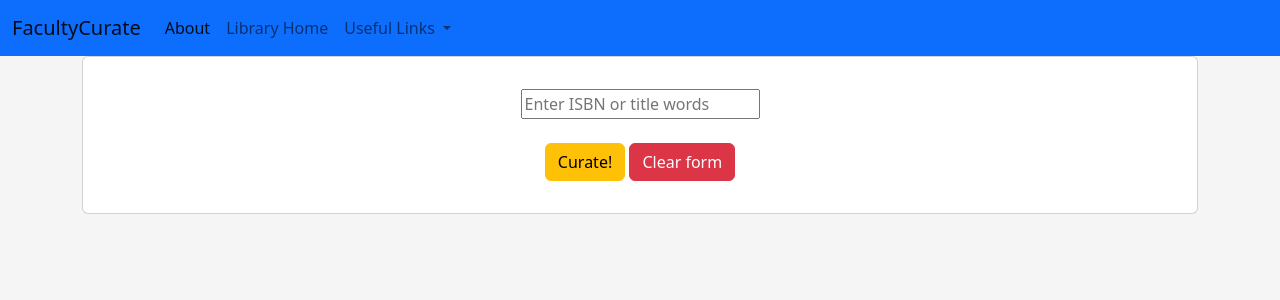
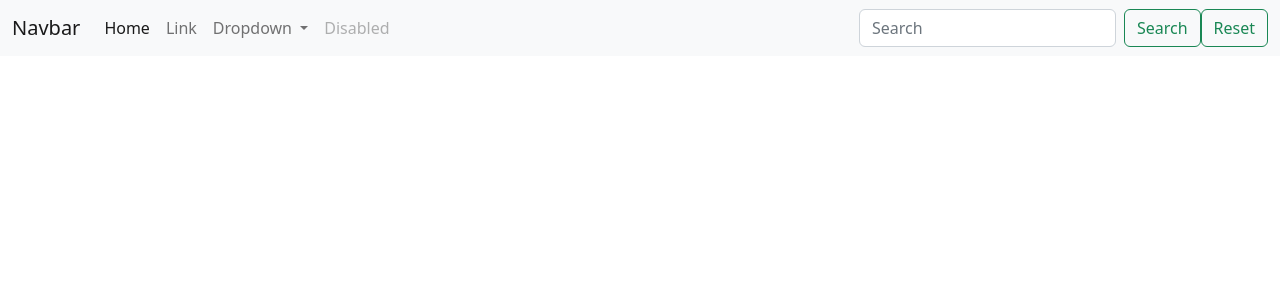
Before and after one commit to billthelibrarian/faculty-curate, a Flask app: template templates/index.html in a window 1280 px wide. Shown: the top 300 px of the page. Run offline with Flask 2, Linux system fonts and the light colour scheme; the template is opened without the code that fills it, so the values that code supplies are empty; some libraries are stand-ins or nearby versions.

Commit message:
Refactoring search query with js logic

```diff
--- /dev/null
+++ b/app.py
@@ -0,0 +1,36 @@
+# Flask app
+
+# Dependencies
+
+from flask import Flask, render_template, redirect
+
+# Instantiate flask app
+
+app = Flask(__name__)
+
+
+# Flask routes
+
+@app.route("/")
+def index():
+
+
+
+    return render_template("index.html")
+
+@app.route("/search")
+def search():
+
+
+
+    return redirect("/", code=302)
+
+@app.route("/results")
+def results():
+
+
+
+    return redirect("/", code=302)
+
+if __name__ == "__main__":
+    app.run(host="127.0.0.1", port=8080, debug=True)
--- /dev/null
+++ b/static/js/logic.js
@@ -0,0 +1,36 @@
+
+// react to search button click
+
+        // validate input box terms
+
+
+
+// react to reset button click
+
+        // clear input box
+
+function clearMainSearchBox() {
+        document.getElementById("main-search-box").value == "";
+
+}
+
+
+
+
+
+
+// display table in div id=results-table
+
+
+
+
+function makeDataTable() {
+        console.log("TEST");
+
+        let btn = document.getElementById("search-button");
+        btn.addEventListener("click", function handleClick() {
+                let searchTerms = document.getElementById("main-search-box").value;
+                console.log(searchTerms);
+        });
+
+    }
--- a/templates/index.html
+++ b/templates/index.html
@@ -1,9 +1,67 @@
-<!-- index.html -->
-
-{% extends "base.html" %}
-
-{% block body %}
+<!doctype html>
+<html lang="en">
+  <head>
+    <meta charset="utf-8">
+    <meta name="viewport" content="width=device-width, initial-scale=1">
+    <title>Bootstrap demo</title>
+    <link href="https://cdn.jsdelivr.net/npm/bootstrap@5.2.2/dist/css/bootstrap.min.css" rel="stylesheet" integrity="sha384-Zenh87qX5JnK2Jl0vWa8Ck2rdkQ2Bzep5IDxbcnCeuOxjzrPF/et3URy9Bv1WTRi" crossorigin="anonymous">
+  </head>
+  <body>
+    <nav class="navbar navbar-expand-lg bg-light">
+        <div class="container-fluid">
+          <a class="navbar-brand" href="#">Navbar</a>
+          <button class="navbar-toggler" type="button" data-bs-toggle="collapse" data-bs-target="#navbarSupportedContent" aria-controls="navbarSupportedContent" aria-expanded="false" aria-label="Toggle navigation">
+            <span class="navbar-toggler-icon"></span>
+          </button>
+          <div class="collapse navbar-collapse" id="navbarSupportedContent">
+            <ul class="navbar-nav me-auto mb-2 mb-lg-0">
+              <li class="nav-item">
+                <a class="nav-link active" aria-current="page" href="#">Home</a>
+              </li>
+              <li class="nav-item">
+                <a class="nav-link" href="#">Link</a>
+              </li>
+              <li class="nav-item dropdown">
+                <a class="nav-link dropdown-toggle" href="#" role="button" data-bs-toggle="dropdown" aria-expanded="false">
+                  Dropdown
+                </a>
+                <ul class="dropdown-menu">
+                  <li><a class="dropdown-item" href="#">Action</a></li>
+                  <li><a class="dropdown-item" href="#">Another action</a></li>
+                  <li><hr class="dropdown-divider"></li>
+                  <li><a class="dropdown-item" href="#">Something else here</a></li>
+                </ul>
+              </li>
+              <li class="nav-item">
+                <a class="nav-link disabled">Disabled</a>
+              </li>
+            </ul>
+            <form class="d-flex" role="search">
+              <input class="form-control me-2" type="search" placeholder="Search" aria-label="Search" id="main-search-box">
+              <button class="btn btn-outline-success" type="submit" id="search-button">Search</button>
+              <button class="btn btn-outline-success" type="reset" onclick="clearMainSearchBox()">Reset</button>
+            </form>
+          </div>
+        </div>
+      </nav>
 
 
+      <div class="container">
 
-{% endblock %}
+        <div class="row">
+            <div class="col-sm">
+                <div id="results-table">
+                    <!-- render table of search results here -->
+                </div>
+            </div>
+        </div>
+
+      </div>
+
+    <script src="https://cdn.jsdelivr.net/npm/bootstrap@5.2.2/dist/js/bootstrap.bundle.min.js" integrity="sha384-OERcA2EqjJCMA+/3y+gxIOqMEjwtxJY7qPCqsdltbNJuaOe923+mo//f6V8Qbsw3" crossorigin="anonymous"></script>
+    <script src="https://d3js.org/d3.v5.min.js"></script>
+    <script src="/static/js/logic.js"></script>
+
+  </body>
+
+</html>
```
Also changed, not shown: OldCode/templates/index.html (added, +9 -0 lines), OldCode/README.md (renamed from README.md), OldCode/callbibdata.py (renamed from callbibdata.py), OldCode/mainFacultyCurate.py (renamed from mainFacultyCurate.py), OldCode/makeweblinks.py (renamed from makeweblinks.py), OldCode/scrapebibdata.py (renamed from scrapebibdata.py), OldCode/static/css/stylesheet.css (renamed from static/css/stylesheet.css), OldCode/templates/about.html (renamed from templates/about.html), OldCode/templates/badresults.html (renamed from templates/badresults.html), OldCode/templates/base.html (renamed from templates/base.html), OldCode/templates/entry.html (renamed from templates/entry.html), OldCode/templates/results.html (renamed from templates/results.html).
